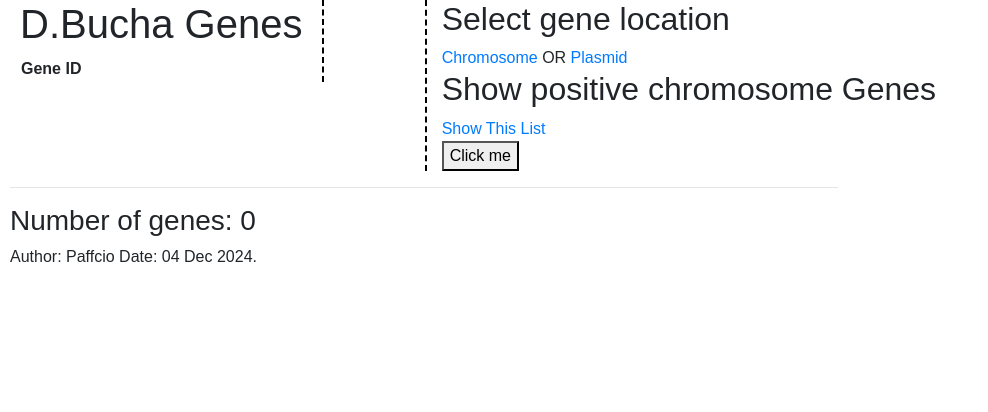
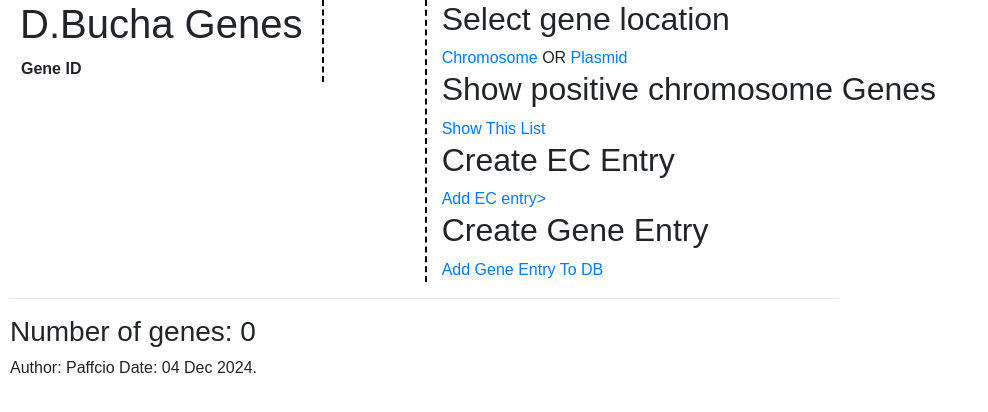
Before and after one commit to Pavelosky/bioweb, a Django app: page / in a window 1280 px wide. Shown: the part 94-506 px from the top of the page, without its empty margins (0-988 px from the left). Run offline with Django 3.2, Linux system fonts and the light colour scheme; data that the repository does not hold is empty; some libraries are stand-ins or nearby versions.

Commit message:
added forms and validation

```diff
--- a/genedata/templates/genedata/gene.html
+++ b/genedata/templates/genedata/gene.html
@@ -1,5 +1,6 @@
+{% extends './base.html' %}
 {% load bootstrap4 %}
-{% extends './base.html' %}
+
 {% block content %}
     <h1>{{gene}}</h1>
     <table>
--- a/genedata/templates/genedata/index.html
+++ b/genedata/templates/genedata/index.html
@@ -7,5 +7,10 @@
     <h2>Show positive chromosome Genes</h2>
     <a href="/poslist/">Show This List</a>
     <br>
-    <button type="button" onclick="changePage()">Click me</button>
+    <h2> Create EC Entry</h2>
+    <a href="/create_ec/">Add EC entry></a>
+    <br>
+    <h2>Create Gene Entry</h2>
+    <a href="/create_gene/">Add Gene Entry To DB</a>
+    <br />
 {% endblock %}
--- a/genedata/urls.py
+++ b/genedata/urls.py
@@ -7,4 +7,6 @@ urlpatterns = [
     path('list/<str:type>', views.list, name='list'),
     path('poslist/', views.poslist, name='poslist'),
     path('delete/<int:pk>', views.delete, name='delete'),
+    path('create_ec/', views.create_ec, name='create'),
+    path('create_gene/', views.create_gene, name='create_gene'),
 ]
--- a/genedata/views.py
+++ b/genedata/views.py
@@ -1,6 +1,7 @@
 from django.shortcuts import render
 from .models import *
 from django.http import HttpResponseRedirect
+from .forms import *
 
 # Create your views here.
 def index(request):
@@ -29,3 +30,33 @@ def delete(request, pk):
     GeneAttributeLink.objects.filter(gene_id=pk).delete()
     Gene.objects.filter(pk=pk).delete()
     return HttpResponseRedirect("/")  # Redirect to index page
+
+def create_ec(request):
+    master_genes = Gene.objects.all()
+    if request.method == 'POST':
+        form = ECForm(request.POST)
+        if form.is_valid():
+            ec = EC()
+            ec.ec_name = form.cleaned_data['ec_name']
+            ec.save()
+            return HttpResponseRedirect('/create_ec/')
+        else:
+            return render(request, 'genedata/ec.html', {'error':"failed", 'form': form, 'master_genes': master_genes})
+    else:
+        ecs = EC.objects.all()
+        form = ECForm()
+        return render(request, 'genedata/ec.html', {'form': form, 'ecs': ecs, 'master_genes': master_genes})
+
+def create_gene(request):
+    master_genes = Gene.objects.all()
+    if request.method == 'POST':
+        form = GeneForm(request.POST)
+        if form.is_valid():
+            gene = form.save()
+            return HttpResponseRedirect('/create_gene/')
+        else:
+            return render(request, 'genedata/create_gene.html', {'error':"failed", 'form': form, 'master_genes': master_genes})
+    else:
+        form = GeneForm()
+        master_genes = Gene.objects.all()
+    return render(request, 'genedata/create_gene.html', {'form': form, 'master_genes': master_genes})
```
Also changed, not shown: genedata/forms.py (added, +27 -0 lines), genedata/templates/genedata/create_gene.html (added, +11 -0 lines), genedata/templates/genedata/ec.html (added, +22 -0 lines).
